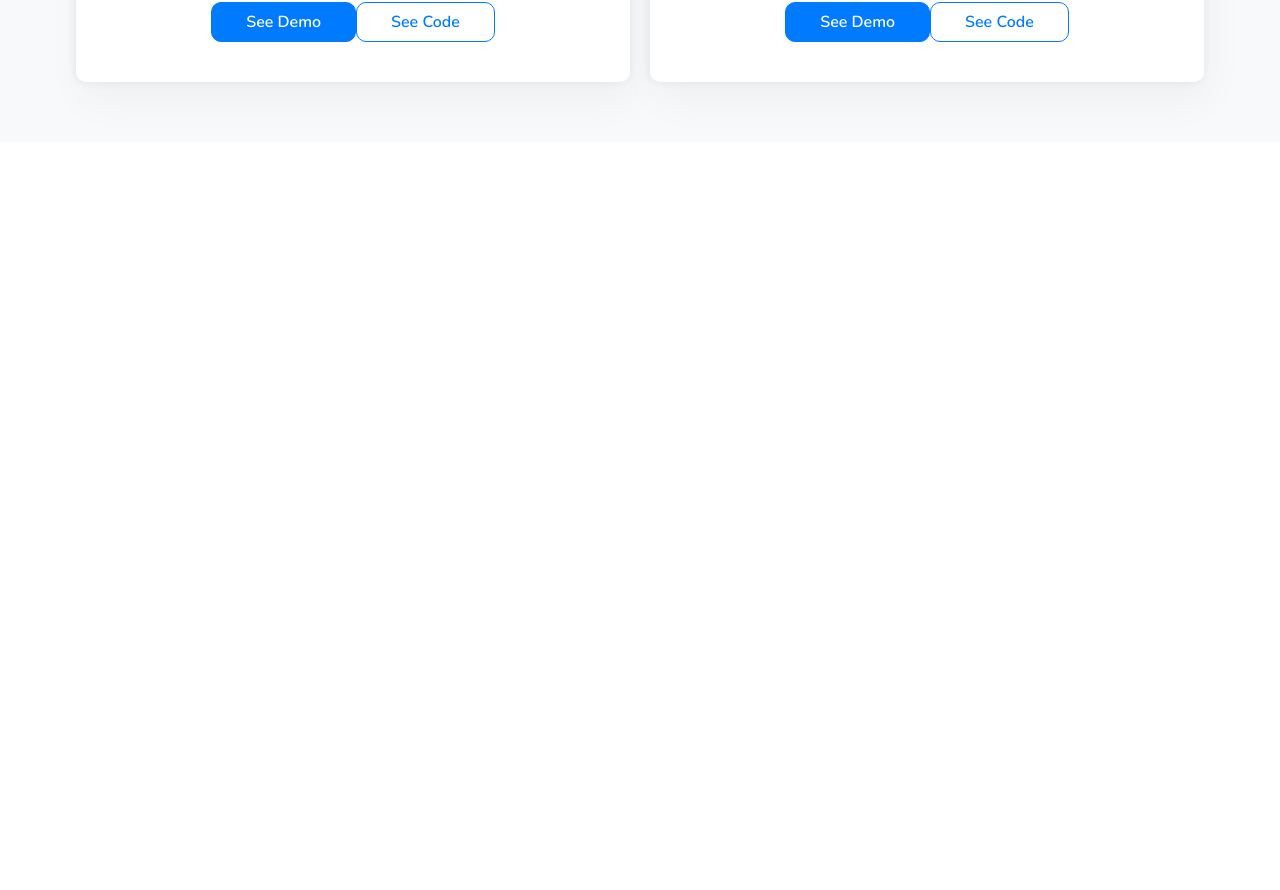
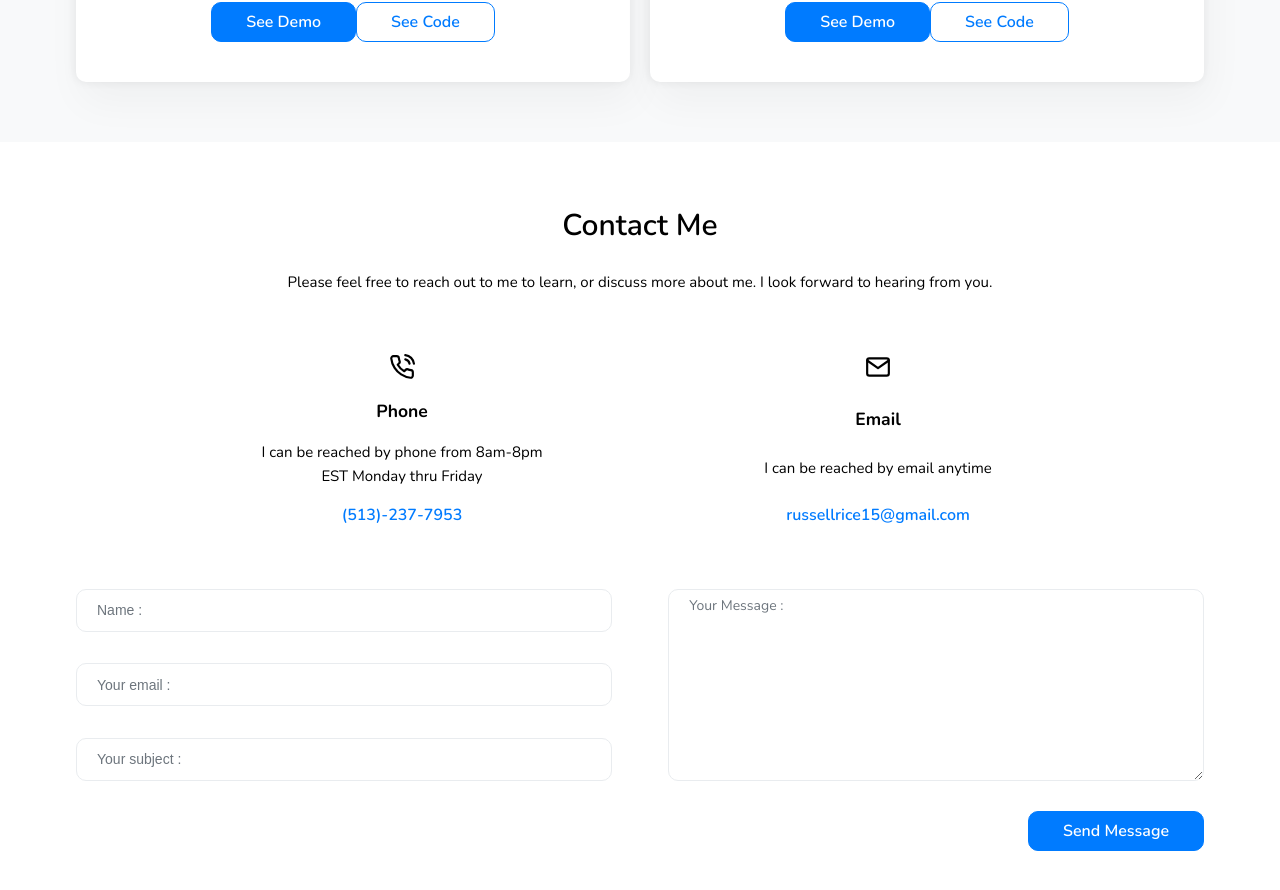
Before and after one commit to russell2231/portfolio_v2, a React (Create React App) app: page / in a window 1280 px wide. Shown: the part 3940-4830 px from the top of the page. Before the commit the page ends 4802 px from the top, so only its background shows below. Built offline with nearby package versions, Linux system fonts and the light colour scheme.

Commit message:
Build and style contact component

```diff
--- a/src/components/App.js
+++ b/src/components/App.js
@@ -2,6 +2,7 @@ import Navbar from './navbar/Navbar';
 import Home from './home/Home';
 import Skills from './skills/Skills';
 import Portfolio from './portfolio/Portfolio';
+import Contact from './contact/Contact';
 
 function App() {
 	return (
@@ -10,7 +11,7 @@ function App() {
 			<Home />
 			<Skills />
 			<Portfolio />
-			<div className='div'></div>
+			<Contact />
 		</div>
 	);
 }
--- /dev/null
+++ b/src/components/contact/Contact.js
@@ -0,0 +1,107 @@
+import { useState } from 'react';
+import { Link } from 'react-router-dom';
+
+import FormInput from '../form-input/FormInput';
+import CustomButton from '../custom-button/CustomButton';
+
+import { FiMail, FiPhoneCall } from 'react-icons/fi';
+
+import './Contact.scss';
+
+const INITIAL_STATE = {
+	name: '',
+	email: '',
+	subject: '',
+	message: '',
+};
+
+const Contact = () => {
+	const [inputs, setInputs] = useState(INITIAL_STATE);
+
+	const handleChange = (e) => {
+		const { name, value } = e.target;
+
+		setInputs({ ...inputs, [name]: value });
+	};
+
+	const handleSubmit = (e) => {
+		e.preventDefault();
+
+		setInputs(INITIAL_STATE);
+	};
+
+	return (
+		<section id='contact'>
+			<div className='container'>
+				<h2>Contact Me</h2>
+
+				<p className='tagline'>
+					Please feel free to reach out to me to learn, or discuss more about
+					me. I look forward to hearing from you.{' '}
+				</p>
+
+				<div className='contact-info'>
+					<div className='info-container'>
+						<FiPhoneCall className='info-icon' />
+						<h3 className='info-name'>Phone</h3>
+						<p className='info-tagline'>
+							I can be reached by phone from 8am-8pm EST Monday thru Friday
+						</p>
+						<Link to='tel:513-237-7953' className='info'>
+							(513)-237-7953
+						</Link>
+					</div>
+					<div className='info-container'>
+						<FiMail className='info-icon' />
+						<h3 className='info-name'>Email</h3>
+						<p className='info-tagline'>I can be reached by email anytime</p>
+						<Link to='mailto:russellrice15@gmail.com' className='info'>
+							russellrice15@gmail.com
+						</Link>
+					</div>
+				</div>
+
+				<form id='contact-form' onSubmit={handleSubmit}>
+					<div className='form-group'>
+						<FormInput
+							type='text'
+							name='name'
+							value={inputs.name}
+							placeholder='Name :'
+							onChange={handleChange}
+						/>
+						<FormInput
+							type='email'
+							name='email'
+							value={inputs.email}
+							placeholder='Your email :'
+							onChange={handleChange}
+						/>
+						<FormInput
+							type='text'
+							name='subject'
+							value={inputs.subject}
+							placeholder='Your subject :'
+							onChange={handleChange}
+						/>
+					</div>
+
+					<div className='form-group'>
+						<textarea
+							name='message'
+							value={inputs.message}
+							placeholder='Your Message :'
+							onChange={handleChange}
+						></textarea>
+					</div>
+
+					<CustomButton primary type='submit'>
+						Send Message
+					</CustomButton>
+				</form>
+			</div>
+		</section>
+	);
+};
+
+export default Contact;
--- /dev/null
+++ b/src/components/contact/Contact.scss
@@ -0,0 +1,122 @@
+@import '../../design-tokens/variables.scss';
+
+#contact {
+	padding: 6rem 0;
+	text-align: center;
+
+	h2 {
+		margin: 0;
+		text-align: center;
+		font-size: 3rem;
+		font-weight: 600;
+	}
+
+	.tagline {
+		margin: 2rem 0;
+
+		@include respond-to(small) {
+			width: 70%;
+			margin: 2rem auto 0;
+		}
+	}
+
+	.contact-info {
+		display: flex;
+		flex-direction: column;
+		margin: 4rem 0;
+
+		@include respond-to(small) {
+			flex-direction: row;
+			justify-content: space-evenly;
+			margin: 6rem 0;
+		}
+
+		.info-container {
+			display: flex;
+			flex-direction: column;
+			justify-content: space-between;
+			align-items: center;
+			padding: 2rem;
+
+			@include respond-to(small) {
+				padding: 0;
+				width: 35%;
+				max-width: 300px;
+			}
+
+			.info-icon {
+				width: 26px;
+				height: 26px;
+			}
+
+			.info-name {
+				margin-bottom: 0;
+			}
+
+			.info {
+				text-decoration: none;
+				font-size: 1.6rem;
+				color: $primary-color;
+				font-weight: 600;
+			}
+		}
+	}
+
+	#contact-form {
+		display: flex;
+		flex-direction: column;
+
+		@include respond-to(medium) {
+			flex-direction: row;
+			justify-content: space-between;
+			flex-wrap: wrap;
+		}
+
+		.form-input {
+			width: 100%;
+			margin-bottom: 2rem;
+
+			@include respond-to(medium) {
+				&:last-of-type {
+					margin-bottom: 0;
+				}
+			}
+		}
+
+		.form-group {
+			width: 100%;
+			display: flex;
+			flex-direction: column;
+			justify-content: space-between;
+
+			@include respond-to(medium) {
+				width: 47.5%;
+			}
+
+			textarea {
+				border-radius: 10px;
+				border: 1px solid #e9ecef;
+				padding: 0.6rem 2rem;
+				font-size: 1.4rem;
+				color: #333;
+				outline: none;
+				width: 100%;
+				height: 192px;
+				font-family: $font;
+
+				&::placeholder {
+					color: #6d757d;
+				}
+			}
+		}
+
+		.custom-button {
+			align-self: flex-end;
+			margin-top: 3rem;
+
+			@include respond-to(medium) {
+				margin-left: auto;
+			}
+		}
+	}
+}
--- a/src/components/custom-button/CustomButton.js
+++ b/src/components/custom-button/CustomButton.js
@@ -6,6 +6,7 @@ const CustomButton = ({ children, primary, invert, ...otherProps }) => {
 			className={`${primary ? 'primary' : ''} ${
 				invert ? 'invert' : ''
 			} custom-button`}
+			{...otherProps}
 		>
 			{children}
 		</button>
--- /dev/null
+++ b/src/components/form-input/FormInput.js
@@ -0,0 +1,9 @@
+import './FormInput.scss';
+
+const FormInput = ({ handleChange, ...otherProps }) => {
+	return (
+		<input className='form-input' onChange={handleChange} {...otherProps} />
+	);
+};
+
+export default FormInput;
--- /dev/null
+++ b/src/components/form-input/FormInput.scss
@@ -0,0 +1,15 @@
+@import '../../design-tokens/variables.scss';
+
+.form-input {
+	border-radius: 10px;
+	border: 1px solid #e9ecef;
+	padding: 0.6rem 2rem;
+	font-size: 1.4rem;
+	color: #333;
+	outline: none;
+	height: 43px;
+
+	&::placeholder {
+		color: #6d757d;
+	}
+}
--- a/src/components/navbar/Navbar.js
+++ b/src/components/navbar/Navbar.js
@@ -37,7 +37,10 @@ const Navbar = () => {
 	return (
 		<nav className={`nav ${isSticky ? 'sticky' : ''}`}>
 			<div className='container'>
-				<AnchorLink href='#home'>
+				<AnchorLink
+					href='#home'
+					onClick={() => (window.innerWidth < 1024 ? setIsOpen(false) : '')}
+				>
 					<Logo />
 				</AnchorLink>
 
@@ -45,7 +48,12 @@ const Navbar = () => {
 
 				<ul className={`nav-list ${isOpen ? 'open' : ''}`}>
 					<li className='nav-item'>
-						<AnchorLink href='#home'>Home</AnchorLink>
+						<AnchorLink
+							href='#home'
+							onClick={() => (window.innerWidth < 1024 ? handleToggle() : '')}
+						>
+							Home
+						</AnchorLink>
 					</li>
 					<li className='nav-item'>
 						<AnchorLink
@@ -66,15 +74,29 @@ const Navbar = () => {
 						</AnchorLink>
 					</li>
 					<li className='nav-item'>
-						<AnchorLink href='#contact'>Contact</AnchorLink>
+						<AnchorLink
+							offset='80'
+							href='#contact'
+							onClick={() => (window.innerWidth < 1024 ? handleToggle() : '')}
+						>
+							Contact
+						</AnchorLink>
 					</li>
 				</ul>
 
 				<div className={`socials ${isOpen ? 'open' : ''}`}>
-					<Link to='https://github.com/russell2231' target='_blank'>
+					<Link
+						to={{ pathname: 'https://github.com/russell2231' }}
+						target='_blank'
+						onClick={() => (window.innerWidth < 1024 ? handleToggle() : '')}
+					>
 						<FaGithub className='social-icon' />
 					</Link>
-					<Link to='https://www.linkedin.com/in/russell2231/' target='_blank'>
+					<Link
+						to={{ pathname: 'https://www.linkedin.com/in/russell2231/' }}
+						target='_blank'
+						onClick={() => (window.innerWidth < 1024 ? handleToggle() : '')}
+					>
 						<FaLinkedin className='social-icon' />
 					</Link>
 				</div>
--- a/src/design-tokens/variables.scss
+++ b/src/design-tokens/variables.scss
@@ -1,4 +1,6 @@
 $font: 'Nunito', sans-serif;
+
+$primary-color: #007bff;
 
 $breakpoints: (
 	'small': 768px,
--- a/src/index.scss
+++ b/src/index.scss
@@ -28,7 +28,3 @@ button {
 	margin: 0 auto;
 	padding: 0 1.2rem;
 }
-
-.div {
-	height: 720px;
-}
```
